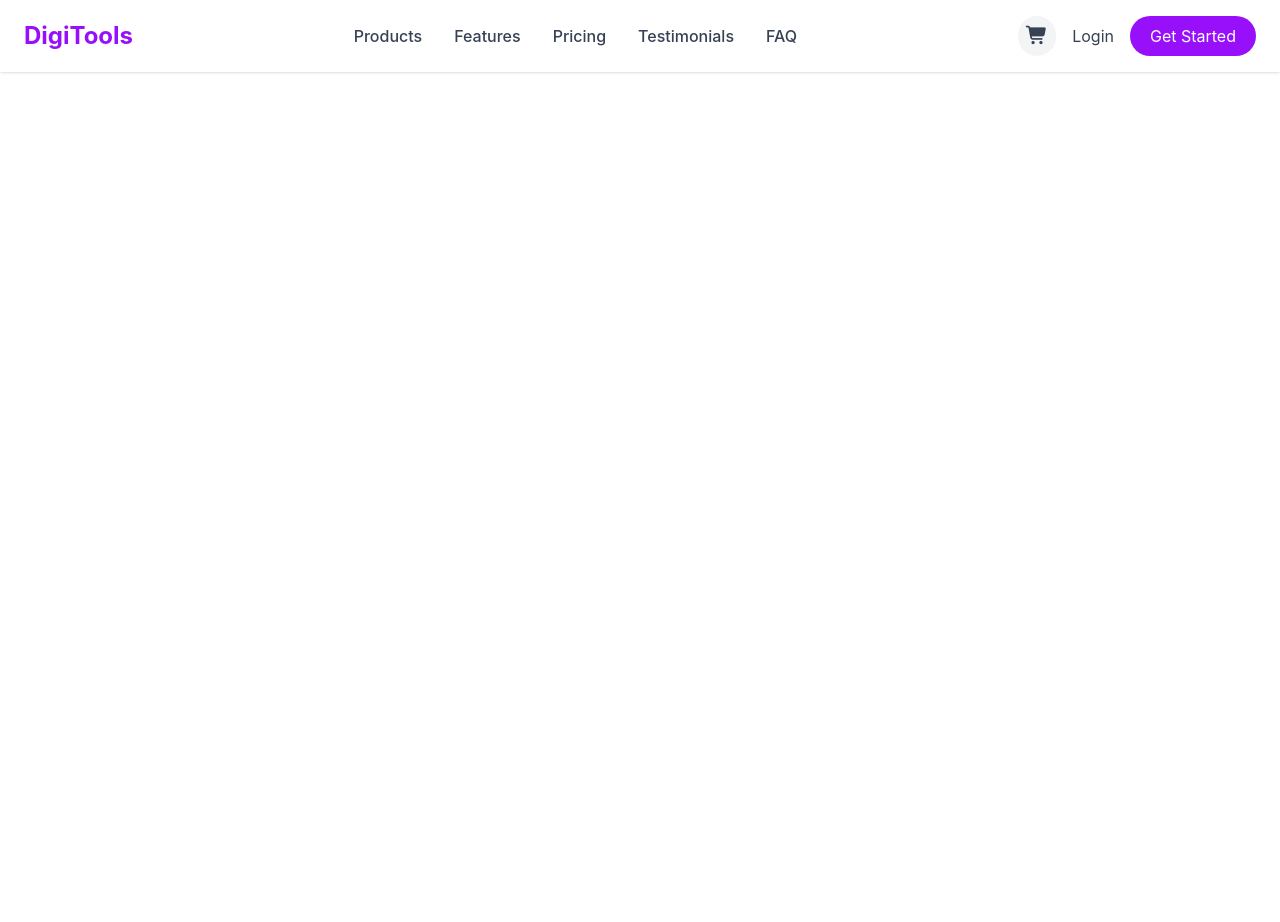
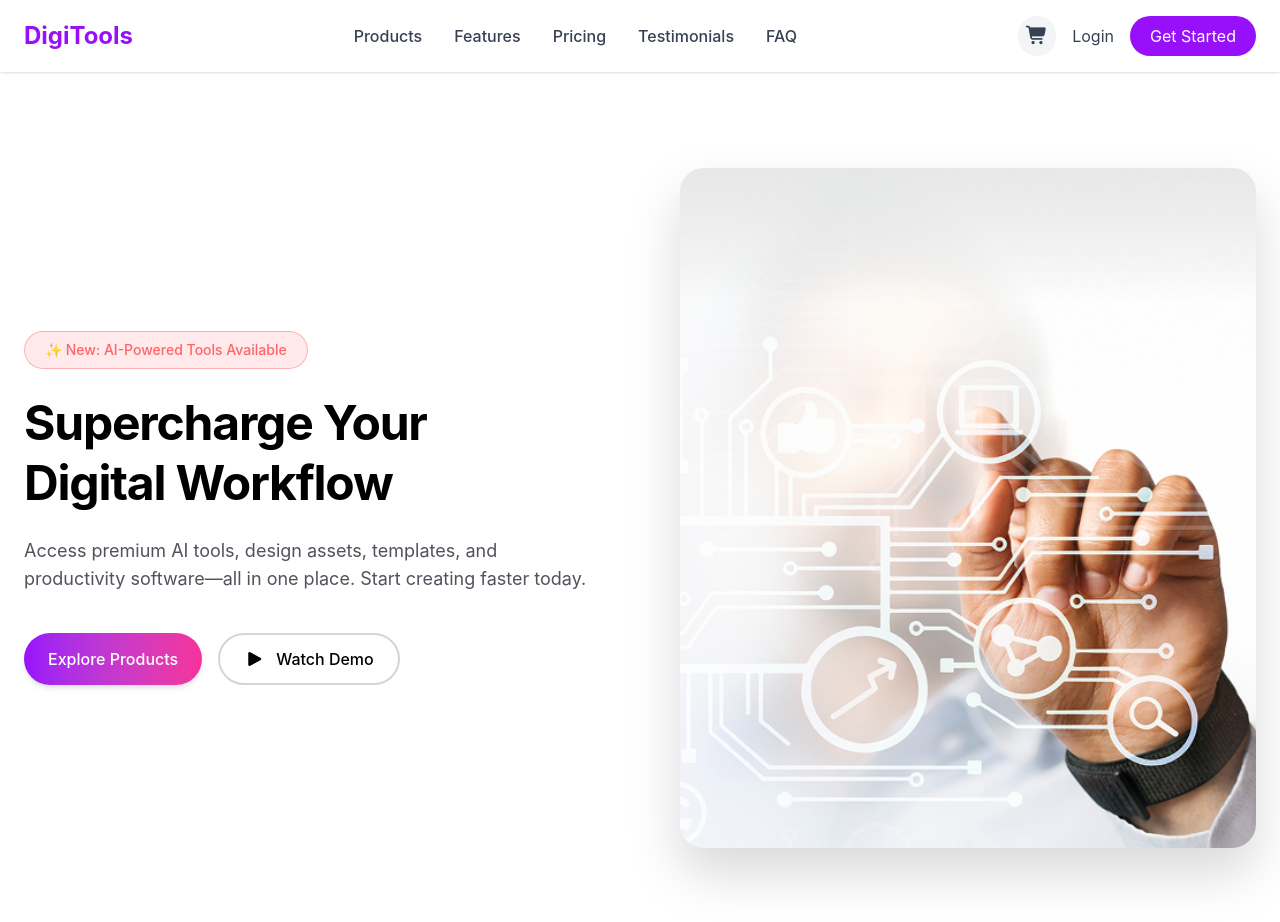
Before and after one commit to ShahariyaCore/assignment-6, a React (Vite) app: page / in a window 1280 px wide. Shown: the top 922 px of the page. Before the commit the page ends 800 px from the top, so only its background shows below. Built offline with nearby package versions, Linux system fonts and the light colour scheme.

Commit message:
Add Banner component and banner image asset for homepage showcase

```diff
--- a/src/App.jsx
+++ b/src/App.jsx
@@ -1,11 +1,14 @@
 
 import NavBar from './component/NavBar'
+import Banner from './component/Banner'
 
 function App() {
   return (
     <>
      <NavBar />
+     <Banner />
     </>
+
   )
 }
 
--- /dev/null
+++ b/src/component/Banner.jsx
@@ -0,0 +1,60 @@
+import BannerImage from "../assets/banner.png";
+
+const Banner = () => {
+  return (
+    <section className="px-6 py-16 lg:py-24">
+      <div className="max-w-7xl mx-auto grid grid-cols-1 lg:grid-cols-2 gap-12 items-center">
+
+        {/* Left Content */}
+        <div className="space-y-6 text-center lg:text-left">
+
+          {/* Badge */}
+          <div className="inline-flex items-center justify-center lg:justify-start gap-2 bg-red-500/10 border border-red-500/30 text-red-400 text-sm font-medium px-5 py-2 rounded-full">
+            ✨ New: AI-Powered Tools Available
+          </div>
+
+          {/* Heading */}
+          <h1 className="text-3xl sm:text-4xl md:text-5xl font-bold leading-tight tracking-tight text-black">
+            Supercharge Your <br className="hidden sm:block" />
+            Digital Workflow
+          </h1>
+
+          {/* Description */}
+          <p className="text-base sm:text-lg text-zinc-600 max-w-xl mx-auto lg:mx-0">
+            Access premium AI tools, design assets, templates, and productivity
+            software—all in one place. Start creating faster today.
+          </p>
+
+          {/* Buttons */}
+          <div className="flex flex-col sm:flex-row justify-center lg:justify-start gap-4 pt-4">
+
+            <button className="px-6 py-3 rounded-full text-white font-medium
+              bg-gradient-to-r from-purple-600 to-pink-500
+              hover:from-purple-700 hover:to-pink-600
+              transition-all duration-300 shadow-md">
+              Explore Products
+            </button>
+
+          <button className="flex items-center gap-3 px-6 py-3 rounded-full font-medium text-black border-2 border-gray-300 hover:bg-gradient-to-r hover:from-purple-500 hover:via-pink-500 hover:to-red-500 hover:text-white hover:shadow-lg transition-all duration-300">
+  <i className="fa-solid fa-play"></i>
+  Watch Demo
+</button>
+
+          </div>
+        </div>
+
+        {/* Right Image */}
+        <div className="flex justify-center lg:justify-end">
+          <img
+            className="w-full max-w-xs sm:max-w-sm md:max-w-md lg:max-w-lg xl:max-w-xl object-contain drop-shadow-2xl rounded-3xl"
+            src={BannerImage}
+            alt="AI Models Banner"
+          />
+        </div>
+
+      </div>
+    </section>
+  );
+};
+
+export default Banner;
--- a/src/component/NavBar.jsx
+++ b/src/component/NavBar.jsx
@@ -72,7 +72,10 @@ const Navbar = () => {
               Login
             </button>
 
-            <button className="bg-purple-600 text-white px-6 py-2 rounded-full">
+            <button className="px-6 py-3 rounded-full text-white font-medium
+              bg-gradient-to-r from-purple-600 to-pink-500
+              hover:from-purple-700 hover:to-pink-600
+              transition-all duration-300 shadow-md">
               Get Started
             </button>
           </div>
```
